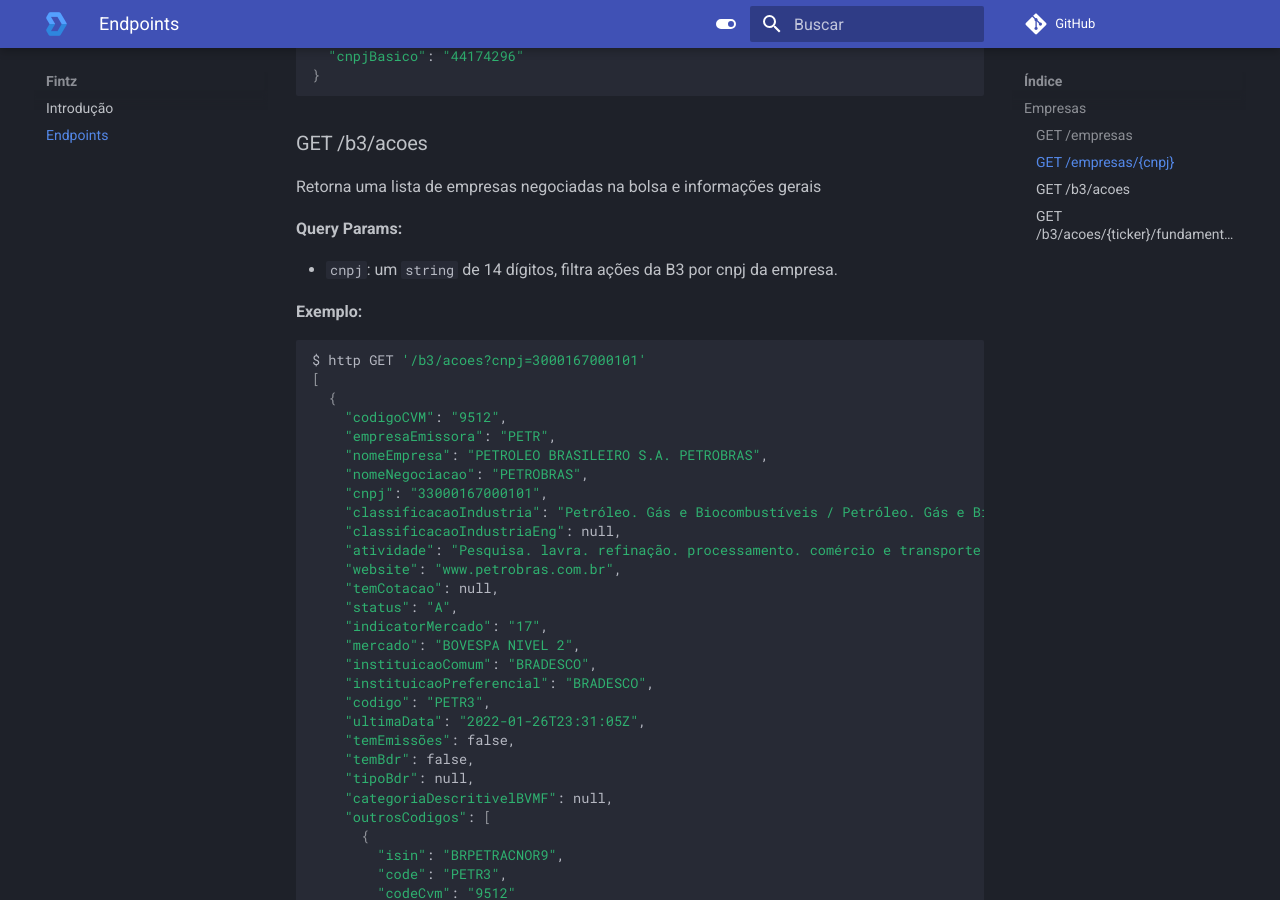
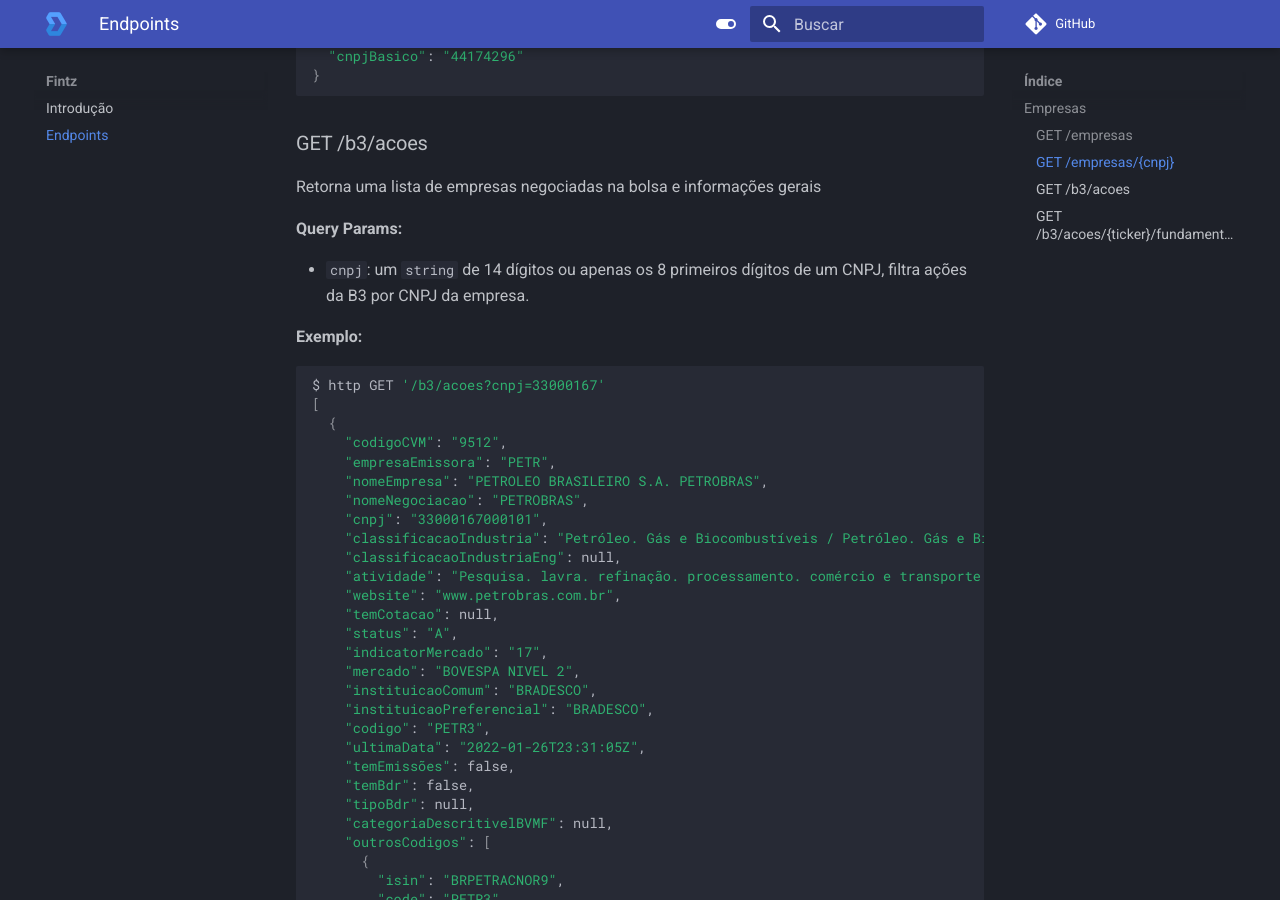
Before and after one commit to thefintz/docs, an MkDocs documentation site: the page built from docs/rest.md, in a window 1280 px wide and 900 px high, scrolled down 2358 px. Built offline with MkDocs 1.6.1 and Material for MkDocs 9.7.7, drawn with Linux system fonts in a browser that asks for light colours; comment, search, counter and statistics services are not loaded.

Commit message:
allowing GET b3/acoes?cnpj with 8 numbers

````diff
--- a/docs/rest.md
+++ b/docs/rest.md
@@ -118,12 +118,12 @@
 
 **Query Params:**
 
-- `cnpj`: um `string` de 14 dígitos, filtra ações da B3 por cnpj da empresa.
+- `cnpj`: um `string` de 14 dígitos ou apenas os 8 primeiros dígitos de um CNPJ, filtra ações da B3 por CNPJ da empresa.
 
 **Exemplo:**
 
 ```bash
-$ http GET '/b3/acoes?cnpj=3000167000101'
+$ http GET '/b3/acoes?cnpj=33000167'
 [
   {
     "codigoCVM": "9512",
````
